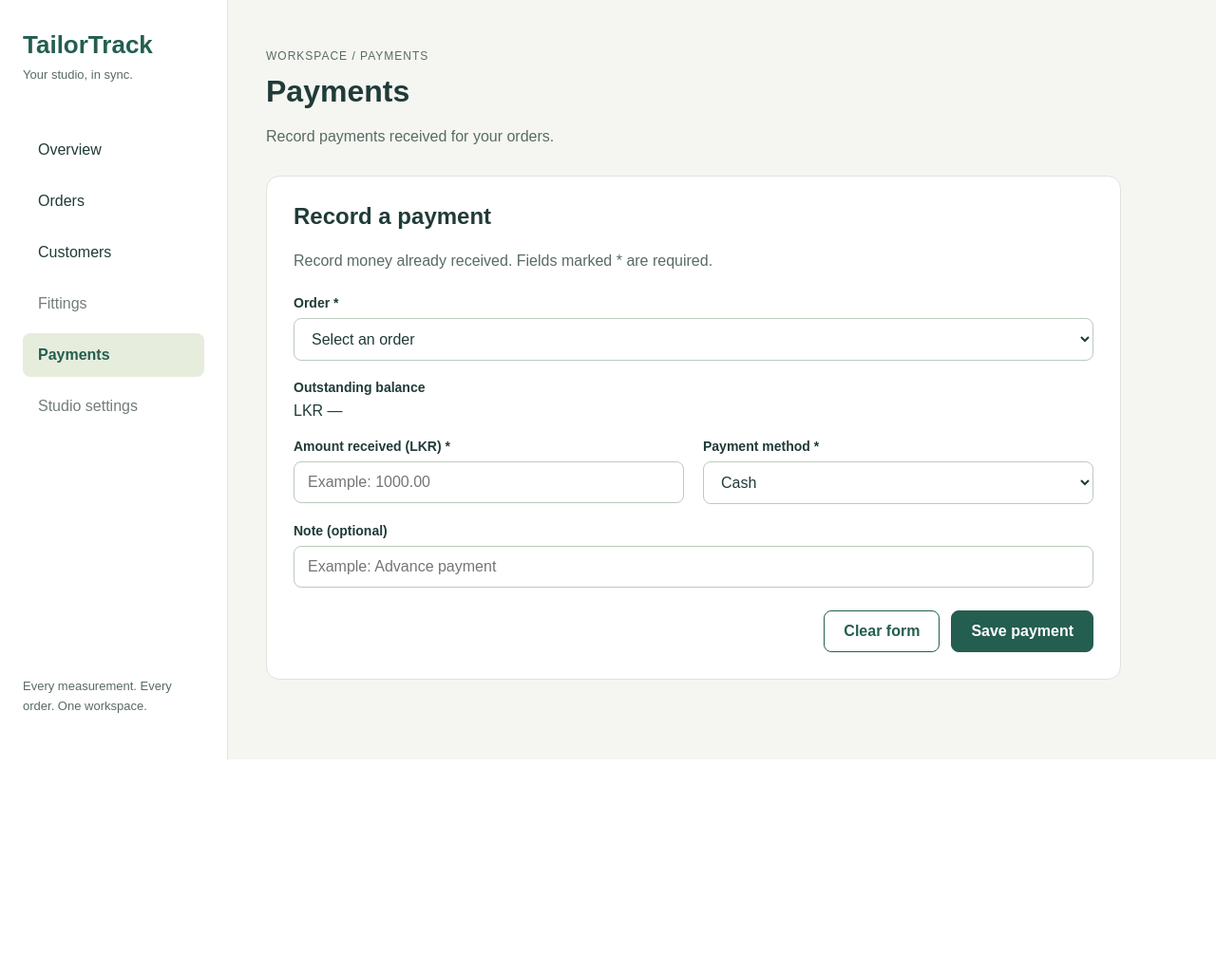
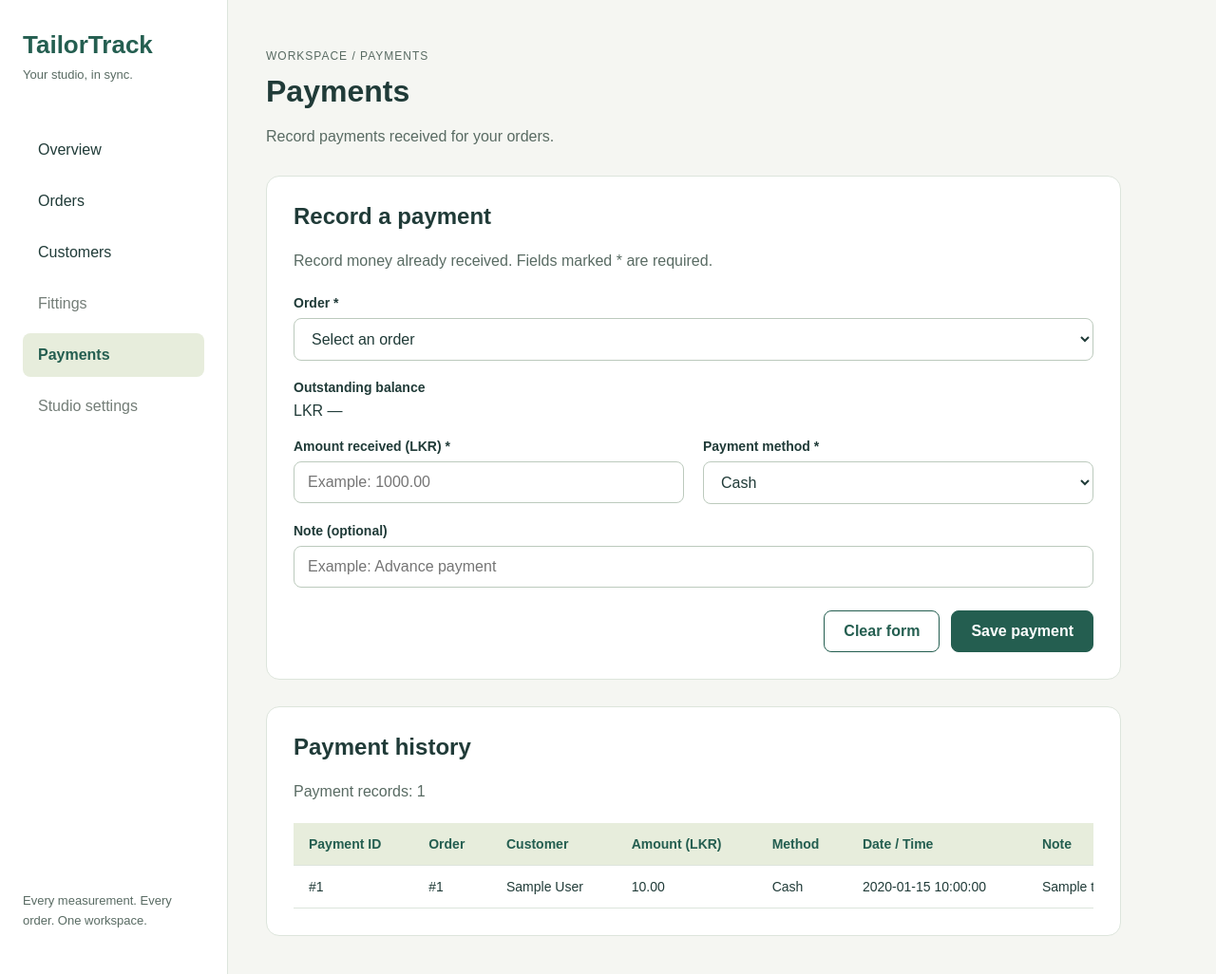
Before and after one commit to mashi-shishara/TailorTrack, a PHP site: page /payments.php in a window 1280 px wide. Shown: the whole page at 95% size. Before the commit the page ends 800 px from the top, so only its background shows below. Run offline with PHP 8.4, Linux system fonts and the light colour scheme; tables that the repository leaves empty hold one stand-in row (values such as "Sample post"); a stand-in replaces the project's code that opens the database connection.

Commit message:
Add payment history and dashboard outstanding balance

```diff
--- a/payments.php
+++ b/payments.php
@@ -46,6 +46,31 @@ try {
 } catch (PDOException $e) {
     error_log($e->getMessage());
     $loadError = 'Unable to load orders. Please refresh the page.';
+}
+
+$payments = [];
+$historyError = '';
+
+try {
+    $statement = $pdo->query(
+        'SELECT
+            payments.id,
+            payments.order_id,
+            customers.name AS customer_name,
+            payments.amount,
+            payments.method,
+            payments.note,
+            payments.paid_at
+         FROM payments
+         INNER JOIN orders ON payments.order_id = orders.id
+         INNER JOIN customers ON orders.customer_id = customers.id
+         ORDER BY payments.paid_at DESC, payments.id DESC'
+    );
+
+    $payments = $statement->fetchAll();
+} catch (PDOException $e) {
+    error_log($e->getMessage());
+    $historyError = 'Unable to load payment history. Please refresh the page.';
 }
 ?>
 <!DOCTYPE html>
@@ -185,6 +210,57 @@ try {
                 </div>
             </form>
         </section>
+        <section id="payment-history" class="form-panel"
+         aria-labelledby="payment-history-title">
+    <h2 id="payment-history-title">Payment history</h2>
+
+    <?php if ($historyError !== ''): ?>
+        <p role="alert"><?= escape($historyError) ?></p>
+
+    <?php elseif (empty($payments)): ?>
+        <p class="description">
+            No payments recorded yet.
+        </p>
+
+    <?php else: ?>
+        <p class="description">
+            Payment records: <?= count($payments) ?>
+        </p>
+
+        <div class="table-scroll"
+             role="region"
+             aria-label="Payment history"
+             tabindex="0">
+            <table class="customer-table payment-table">
+                <thead>
+                    <tr>
+                        <th scope="col">Payment ID</th>
+                        <th scope="col">Order</th>
+                        <th scope="col">Customer</th>
+                        <th scope="col">Amount (LKR)</th>
+                        <th scope="col">Method</th>
+                        <th scope="col">Date / Time</th>
+                        <th scope="col">Note</th>
+                    </tr>
+                </thead>
+
+                <tbody>
+                    <?php foreach ($payments as $payment): ?>
+                        <tr>
+                            <td>#<?= (int) $payment['id'] ?></td>
+                            <td>#<?= (int) $payment['order_id'] ?></td>
+                            <td><?= escape($payment['customer_name']) ?></td>
+                            <td class="payment-amount"><?= escape($payment['amount']) ?></td>
+                            <td><?= escape($payment['method']) ?></td>
+                            <td class="payment-date"><?= escape($payment['paid_at']) ?></td>
+                            <td><?= escape($payment['note'] !== '' ? $payment['note'] : '—') ?></td>
+                        </tr>
+                    <?php endforeach; ?>
+                </tbody>
+            </table>
+        </div>
+    <?php endif; ?>
+</section>
     </main>
 </div>
 
--- a/style.css
+++ b/style.css
@@ -462,3 +462,11 @@ a.button-secondary {
 .status-form .button-primary {
     padding: 8px 14px;
 }
+.payment-table {
+    min-width: 900px;
+}
+
+.payment-amount,
+.payment-date {
+    white-space: nowrap;
+}
```
Also changed, not shown: index.php (+45 -5 lines).
